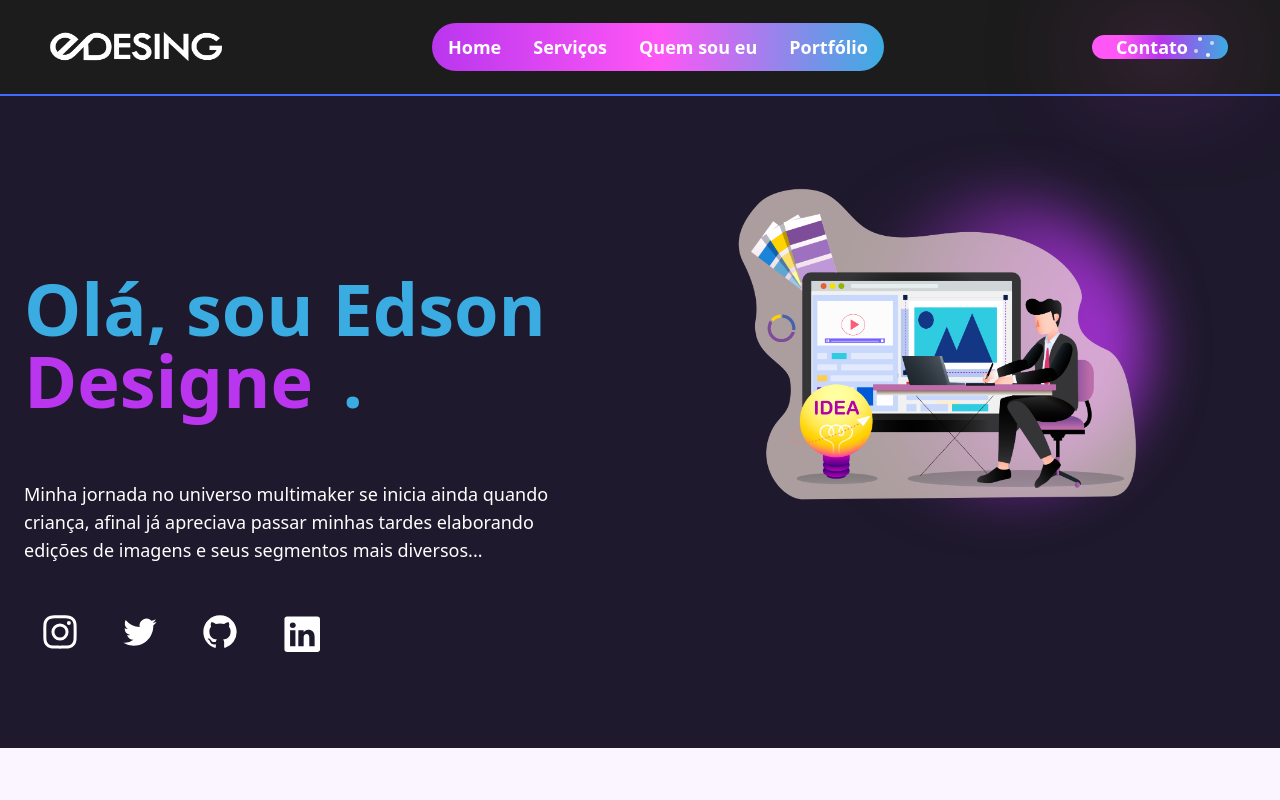
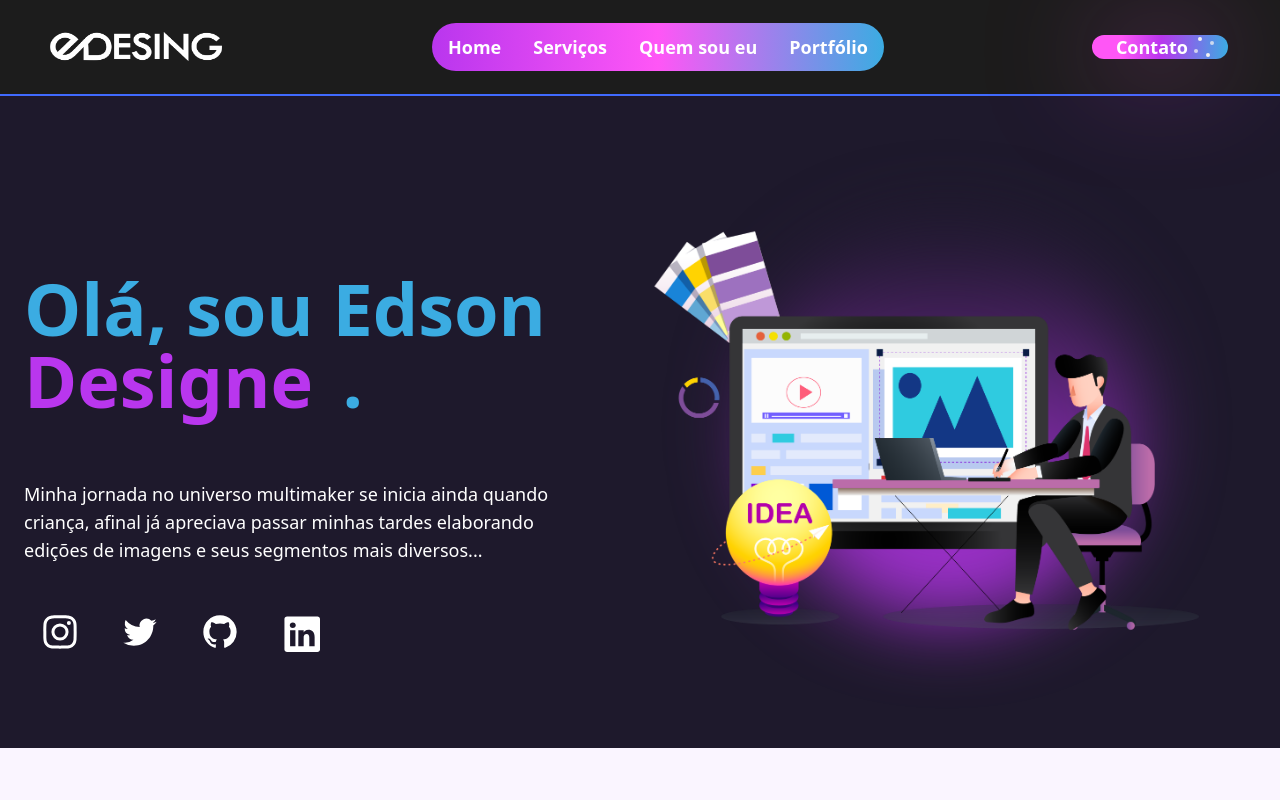
Before and after one commit to ernestoper/testevite, a React (Vite) app: page / in a window 1280 px wide. Shown: the top 800 px of the page. Built offline with nearby package versions, Linux system fonts and the light colour scheme.

Commit message:
mudando imagem do home

```diff
--- a/src/components/home/Header.jsx
+++ b/src/components/home/Header.jsx
@@ -1,6 +1,6 @@
 import { Typewriter } from 'react-simple-typewriter'
 import { Link } from 'react-router-dom'
-import home from '../../assets/PRINCIPAL/TELA-HOME/home.png';
+import home from '../../assets/PRINCIPAL/TELA-HOME/home-sem.png';
 
 const navigation = {
   solutions: [
@@ -139,10 +139,10 @@ function Header(){
 
                 </div>
             </div>
-            <div className=" md:mt-0 lg:absolute  -right-10 lg:w-6/12">
+            <div className=" md:mt-0 lg:absolute  -right-10 lg:w-7/12">
                 <div className="relative w-full">
-                    <div aria-hidden="true" className="absolute scale-75 md:scale-75 inset-0 m-auto w-full h-full md:w-96 md:h-96 rounded-full  bg-gradient-to-r from-azuldio to-roxosombra blur-2xl"></div>
-                    <img src={home} className=" lg:-mt-60 lg:ml-12 ml-14 mt-8 relative w-4/6" alt="wath illustration" loading="lazy" width="320" height="280"/>
+                    <div aria-hidden="true" className="absolute lg:scale-150 lgl:scale-100 scale-80 inset-0 m-auto w-full h-full md:w-96 md:h-96 rounded-full  bg-gradient-to-b from-azuldio to-roxosombra blur-2xl"></div>
+                    <img src={home} className=" lg:-mt-60 lg:ml-12  mdl:ml-36 ml-4 mt-8 relative lg:w-5/6 w-6/6 mdl:w-8/12" alt="wath illustration" loading="lazy" width="320" height="280"/>
                 </div>
             </div>
         </div>
```
Also changed, not shown: src/assets/PRINCIPAL/TELA-HOME/home-sem.png (renamed from src/assets/PRINCIPAL/TELA-HOME/TELA HOME - SEM FUNDO.png).
